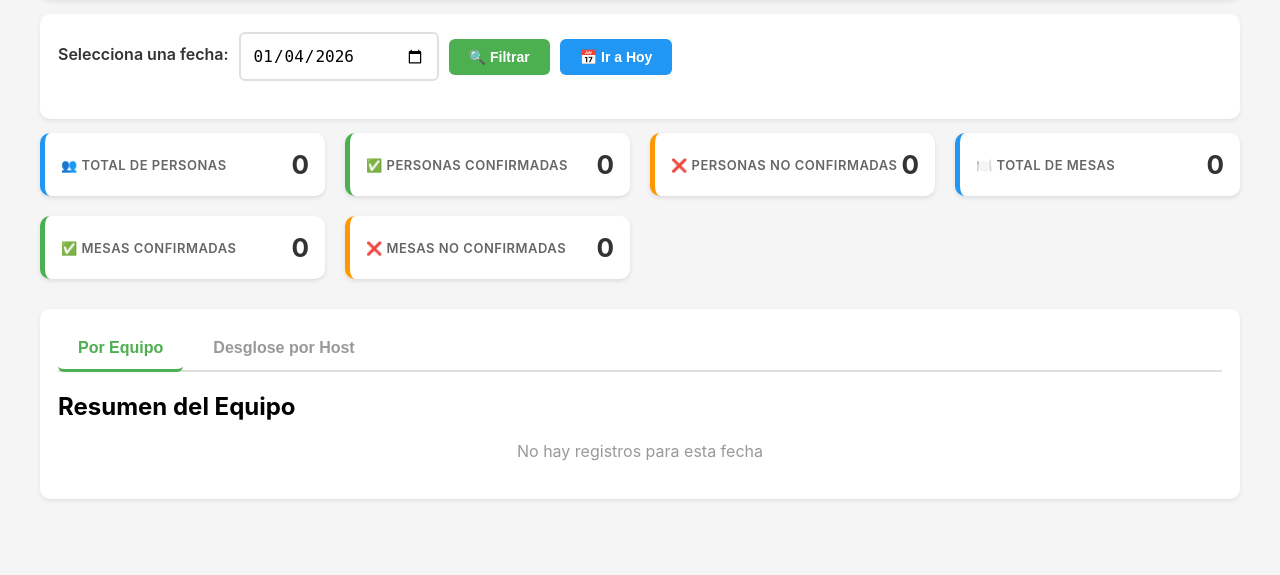
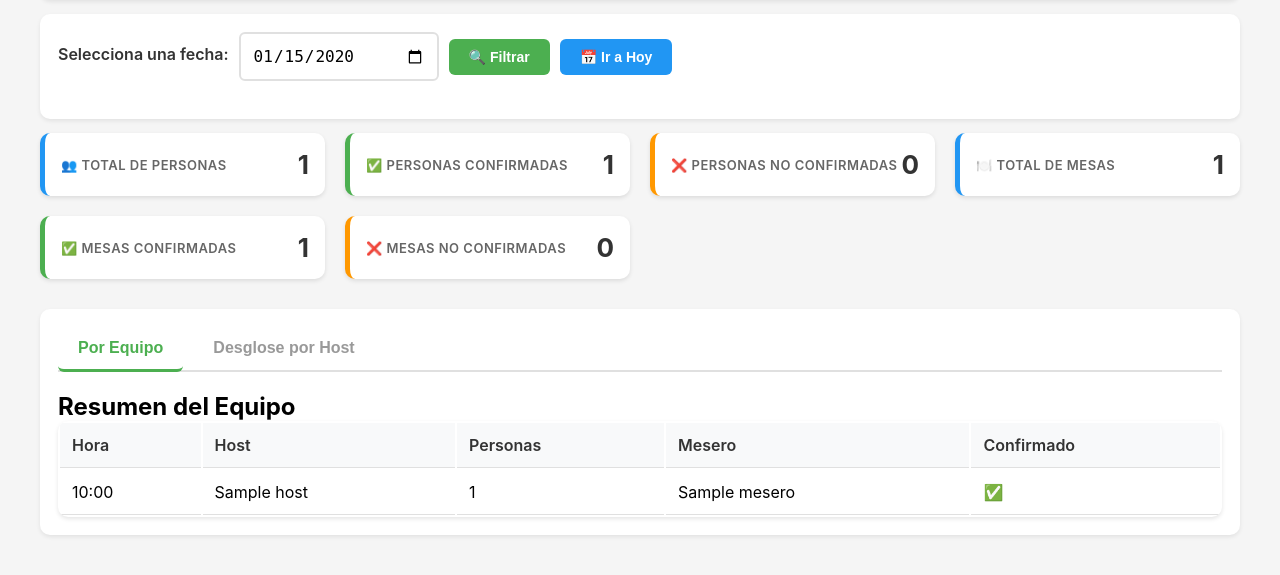
Before and after one commit to econopapi/terraza-zocalo-hosts, a Flask app: page /reporte/1 in a window 1280 px wide. Shown: the part 184-759 px from the top of the page. Run offline with Flask 3, Linux system fonts and the light colour scheme; tables that the repository leaves empty hold one stand-in row (values such as "Sample post").

Commit message:
Se añaden roles y claves al sistema

```diff
--- a/app.py
+++ b/app.py
@@ -4,6 +4,7 @@ from config import Config
 from datetime import datetime, date
 from sqlalchemy import func
 from zoneinfo import ZoneInfo
+from flask import render_template_string
 
 app = Flask(__name__)
 app.config.from_object(Config)
@@ -12,35 +13,134 @@ db.init_app(app)
 def get_cdmx_time():
     return datetime.now(ZoneInfo("America/Mexico_City"))
 
+# NEW: helpers to pick latest date with data
+def get_latest_fecha_equipo(equipo_id):
+    return db.session.query(func.max(RegistroDiarioHosteo.fecha))\
+        .join(Host, RegistroDiarioHosteo.id_host == Host.id_host)\
+        .filter(Host.id_equipo == equipo_id).scalar()
+
+def get_latest_fecha_mesero(mesero_id):
+    return db.session.query(func.max(RegistroDiarioHosteo.fecha))\
+        .filter(RegistroDiarioHosteo.id_mesero == mesero_id).scalar()
+
+def get_latest_fecha_global():
+    return db.session.query(func.max(RegistroDiarioHosteo.fecha)).scalar()
 
 @app.route('/')
 def index():
-    response_payload = jsonify({
-        "mensaje": "Terraza Zócalo - Sistema de registro de Hosteos",
-        "autor": "Daniel Limón <dani@dlimon.net>",
-        "rutas_disponibles": {
-            "/equipo-<int:equipo_id>": "Formulario para registrar hosteos por equipo",
-            "/reporte/<int:equipo_id>": "Reporte diario de hosteos por equipo"
-        }
-    })
-    return response_payload
+    # Landing page with three role buttons and prompt-based key entry
+    return render_template_string("""
+    {% extends "base.html" %}
+    {% block title %}Inicio{% endblock %}
+    {% block content %}
+    <div class="header">
+        <h1>Bienvenido</h1>
+        <p>Selecciona una opción</p>
+        <div class="no-print" style="margin-top:10px;">
+            <button class="btn" onclick="goHost()">Hosteos</button>
+            <button class="btn" onclick="goMesero()">Meseros</button>
+            <button class="btn" onclick="goReportes()">Reportes</button>
+        </div>
+    </div>
+    {% endblock %}
+    {% block scripts %}
+    <script>
+    function goHost(){
+        const clave = prompt('Clave de host');
+        if (!clave) return;
+        fetch(`/access/host?clave=${encodeURIComponent(clave)}`)
+        .then(r => r.json()).then(d => {
+            if (d.success) {
+                window.location.href = `/equipo/${d.id_equipo}?host_id=${d.id_host}`;
+            } else {
+                alert(d.error || 'Clave inválida');
+            }
+        });
+    }
+    function goMesero(){
+        const clave = prompt('Clave de mesero');
+        if (!clave) return;
+        fetch(`/access/mesero?clave=${encodeURIComponent(clave)}`)
+        .then(r => r.json()).then(d => {
+            if (d.success) {
+                const today = new Date().toISOString().split('T')[0];
+                window.location.href = `/mesero/${d.id_mesero}?fecha=${today}&clave=${encodeURIComponent(clave)}`;
+            } else {
+                alert(d.error || 'Clave inválida');
+            }
+        });
+    }
+    function goReportes(){
+        const clave = prompt('Clave de líder');
+        if (!clave) return;
+        fetch(`/access/lider?clave=${encodeURIComponent(clave)}`)
+        .then(r => r.json()).then(d => {
+            if (d.success) {
+                const today = new Date().toISOString().split('T')[0];
+                if (d.id_equipo == 777) {
+                    window.location.href = `/reporte-total?fecha=${today}`;
+                } else {
+                    window.location.href = `/reporte/${d.id_equipo}?fecha=${today}`;
+                }
+            } else {
+                alert(d.error || 'Clave inválida');
+            }
+        });
+    }
+    </script>
+    {% endblock %}
+    """)
+
+@app.route('/access/host')
+def access_host():
+    clave = request.args.get('clave', '').strip()
+    host = Host.query.filter_by(clave_host=clave).first()
+    if not host:
+        return jsonify(success=False, error='Clave de host inválida'), 404
+    return jsonify(success=True, id_equipo=host.id_equipo, id_host=host.id_host)
+
+@app.route('/access/mesero')
+def access_mesero():
+    clave = request.args.get('clave', '').strip()
+    mesero = Mesero.query.filter_by(clave_mesero=clave).first()
+    if not mesero:
+        return jsonify(success=False, error='Clave de mesero inválida'), 404
+    return jsonify(success=True, id_mesero=mesero.id_mesero)
+
+@app.route('/access/lider')
+def access_lider():
+    clave = request.args.get('clave', '').strip()
+    equipo = Equipo.query.filter_by(clave_lider=clave).first()
+    if not equipo:
+        return jsonify(success=False, error='Clave de líder inválida'), 404
+    return jsonify(success=True, id_equipo=equipo.id_equipo)
 
 @app.route('/equipo/<int:equipo_id>', methods=['GET', 'POST'])
 def equipo_form(equipo_id):
     equipo = Equipo.query.get_or_404(equipo_id)
     hosts = Host.query.filter_by(id_equipo=equipo_id).all()
     meseros = Mesero.query.all()
+    locked_host_id = request.args.get('host_id', type=int)
+    locked_host = Host.query.get(locked_host_id) if locked_host_id else None
+    if locked_host and locked_host.id_equipo != equipo_id:
+        return redirect(url_for('index'))
 
     if request.method == 'POST':
+        # Enforce locked host if present
+        id_host = locked_host.id_host if locked_host else request.form.get('id_host')
+        # Validate host belongs to equipo
+        host_obj = Host.query.get_or_404(int(id_host))
+        if host_obj.id_equipo != equipo_id:
+            return redirect(url_for('index'))
         registro = RegistroDiarioHosteo(
-            id_host=request.form.get('id_host'),
+            id_host=id_host,
             numero_personas=request.form.get('numero_personas'),
             id_mesero=request.form.get('id_mesero'),
             confirmada=False
         )
         db.session.add(registro)
         db.session.commit()
-        return redirect(url_for('equipo_form', equipo_id=equipo_id))
+        return redirect(url_for('equipo_form', equipo_id=equipo_id, host_id=locked_host_id) if locked_host_id else url_for('equipo_form', equipo_id=equipo_id))
 
     # Registros del día
     hoy = get_cdmx_time().date()
@@ -53,15 +153,153 @@ def equipo_form(equipo_id):
                          equipo=equipo,
                          hosts=hosts,
                          meseros=meseros,
-                         registros=registros)
+                         registros=registros,
+                         locked_host=locked_host)
 
 @app.route('/api/confirmar/<int:registro_id>', methods=['POST'])
 def confirmar_registro(registro_id):
     registro = RegistroDiarioHosteo.query.get_or_404(registro_id)
-    data = request.get_json()
+    data = request.get_json() or {}
+    # Enforce: only assigned mesero with valid clave can confirm
+    mesero_clave = data.get('mesero_clave')
+    mesero = Mesero.query.filter_by(clave_mesero=mesero_clave).first()
+    if not mesero or mesero.id_mesero != registro.id_mesero:
+        return jsonify({'success': False, 'error': 'No autorizado'}), 403
     registro.confirmada = data.get('confirmada', False)
     db.session.commit()
     return jsonify({'success': True, 'confirmada': registro.confirmada})
+
+@app.route('/mesero/<int:mesero_id>')
+def vista_mesero(mesero_id):
+    # Require clave param to view
+    clave = request.args.get('clave', '').strip()
+    mesero = Mesero.query.get_or_404(mesero_id)
+    if not mesero.clave_mesero or mesero.clave_mesero != clave:
+        return "No autorizado", 403
+
+    fecha_param = request.args.get('fecha')
+    if fecha_param:
+        try:
+            fecha_reporte = datetime.strptime(fecha_param, '%Y-%m-%d').date()
+        except:
+            # fallback to latest for this mesero
+            fecha_reporte = get_latest_fecha_mesero(mesero_id) or get_cdmx_time().date()
+    else:
+        # default to latest date with data for this mesero
+        fecha_reporte = get_latest_fecha_mesero(mesero_id) or get_cdmx_time().date()
+
+    registros = RegistroDiarioHosteo.query.filter(
+        RegistroDiarioHosteo.id_mesero == mesero_id,
+        RegistroDiarioHosteo.fecha == fecha_reporte
+    ).order_by(RegistroDiarioHosteo.hora.desc()).all()
+
+    total_hosteos = len(registros)
+    confirmados = sum(1 for r in registros if r.confirmada)
+    no_confirmados = total_hosteos - confirmados
+    total_personas = sum(r.numero_personas for r in registros)
+    personas_confirmadas = sum(r.numero_personas for r in registros if r.confirmada)
+
+    # Render lightweight view reusing table UX
+    return render_template_string("""
+    {% extends "base.html" %}
+    {% block title %}Mesero {{ mesero.nombre_mesero }}{% endblock %}
+    {% block content %}
+    <div class="breadcrumb no-print"><a href="{{ url_for('index') }}">← Inicio</a></div>
+    <div class="header">
+        <h1>Registros de Hoy - Mesero {{ mesero.nombre_mesero }}</h1>
+        <p>Fecha: {{ fecha_reporte }}</p>
+    </div>
+    <div class="form-card no-print">
+        <div class="fecha-selector">
+            <label for="fecha-input">Selecciona una fecha:</label>
+            <input type="date" id="fecha-input" value="{{ fecha_reporte }}">
+            <button onclick="filtrarPorFecha()">🔍 Filtrar</button>
+            <button onclick="irAHoy()" class="btn btn-hoy">📅 Ir a Hoy</button>
+        </div>
+    </div>
+    <div class="stats-grid">
+        <div class="stat-card"><div class="stat-label">👥 Total Personas</div><div class="stat-value">{{ total_personas }}</div></div>
+        <div class="stat-card"><div class="stat-label">✅ Personas Confirmadas</div><div class="stat-value">{{ personas_confirmadas }}</div></div>
+        <div class="stat-card"><div class="stat-label">🍽️ Total Mesas</div><div class="stat-value">{{ total_hosteos }}</div></div>
+        <div class="stat-card"><div class="stat-label">✅ Mesas Confirmadas</div><div class="stat-value">{{ confirmados }}</div></div>
+        <div class="stat-card"><div class="stat-label">❌ Mesas No Confirmadas</div><div class="stat-value">{{ no_confirmados }}</div></div>
+    </div>
+    <div class="form-card">
+        <h2>Registros del Mesero</h2>
+        {% if registros %}
+        <div class="table-wrapper">
+            <table>
+                <thead><tr>
+                    <th>Hora</th>
+                    <th>Equipo</th>
+                    <th>Host</th>
+                    <th>Personas</th>
+                    <th>Confirmado</th>
+                </tr></thead>
+                <tbody>
+                {% for r in registros %}
+                    <tr>
+                        <td>{{ r.hora.strftime('%H:%M') }}</td>
+                        <td>{{ r.host.equipo.id_equipo if r.host and r.host.equipo else 'N/D' }}</td>
+                        <td>{{ r.host.nombre_host if r.host else 'N/D' }}</td>
+                        <td>{{ r.numero_personas }}</td>
+                        <td>
+                            <button type="button" class="status-btn" data-registro-id="{{ r.id_registro_hosteo }}" onclick="toggleConfirmacion(this)">
+                                <span class="{% if r.confirmada %}confirmada{% else %}no-confirmada{% endif %}">
+                                    {% if r.confirmada %}✅{% else %}❌{% endif %}
+                                </span>
+                            </button>
+                        </td>
+                    </tr>
+                {% endfor %}
+                </tbody>
+            </table>
+        </div>
+        {% else %}
+        <p style="text-align:center;color:#999;padding:20px;">Sin registros para esta fecha</p>
+        {% endif %}
+    </div>
+    {% endblock %}
+    {% block scripts %}
+    <script>
+    function filtrarPorFecha(){
+        const fecha = document.getElementById('fecha-input').value;
+        const clave = encodeURIComponent('{{ clave }}');
+        window.location.href = `/mesero/{{ mesero.id_mesero }}?fecha=${fecha}&clave=${clave}`;
+    }
+    function irAHoy(){
+        const today = new Date().toISOString().split('T')[0];
+        const clave = encodeURIComponent('{{ clave }}');
+        window.location.href = `/mesero/{{ mesero.id_mesero }}?fecha=${today}&clave=${clave}`;
+    }
+    function toggleConfirmacion(btn){
+        const registroId = btn.dataset.registroId;
+        const span = btn.querySelector('span');
+        const isConfirmada = span.classList.contains('confirmada');
+        const nuevaConfirmacion = !isConfirmada;
+        fetch(`/api/confirmar/${encodeURIComponent(registroId)}`, {
+            method: 'POST',
+            headers: {'Content-Type': 'application/json'},
+            body: JSON.stringify({confirmada: nuevaConfirmacion, mesero_clave: '{{ clave }}'})
+        })
+        .then(r=>r.json())
+        .then(data=>{
+            if (data.success) {
+                span.textContent = data.confirmada ? '✅' : '❌';
+                span.className = data.confirmada ? 'confirmada' : 'no-confirmada';
+            } else {
+                alert(data.error || 'No autorizado');
+            }
+        })
+        .catch(err=>console.error('Error confirmación:', err));
+    }
+    </script>
+    {% endblock %}
+    """, mesero=mesero, registros=registros,
+       total_hosteos=total_hosteos, confirmados=confirmados,
+       no_confirmados=no_confirmados, total_personas=total_personas,
+       personas_confirmadas=personas_confirmadas, fecha_reporte=fecha_reporte.isoformat(),
+       clave=clave)
 
 @app.route('/reporte/<int:equipo_id>')
 def reporte_equipo(equipo_id):
@@ -72,9 +310,10 @@ def reporte_equipo(equipo_id):
         try:
             fecha_reporte = datetime.strptime(fecha_param, '%Y-%m-%d').date()
         except:
-            fecha_reporte = get_cdmx_time().date()
+            fecha_reporte = get_latest_fecha_equipo(equipo_id) or get_cdmx_time().date()
     else:
-        fecha_reporte = get_cdmx_time().date()
+        # default to latest date with data for this equipo
+        fecha_reporte = get_latest_fecha_equipo(equipo_id) or get_cdmx_time().date()
 
     # Registros del día seleccionado con ordenamiento
     registros = RegistroDiarioHosteo.query.join(Host).filter(
@@ -93,11 +332,13 @@ def reporte_equipo(equipo_id):
         Host.nombre_host,
         Host.id_host,
         func.count(RegistroDiarioHosteo.id_registro_hosteo).label('total'),
-        func.sum(RegistroDiarioHosteo.numero_personas).label('personas')
+        func.sum(RegistroDiarioHosteo.numero_personas).label('personas'),
+        Host.id_equipo.label('host_equipo_id')
     ).join(RegistroDiarioHosteo).filter(
         Host.id_equipo == equipo_id,
         RegistroDiarioHosteo.fecha == fecha_reporte
-    ).group_by(Host.nombre_host, Host.id_host).order_by(func.count(RegistroDiarioHosteo.id_registro_hosteo).desc()).all()
+    ).group_by(Host.nombre_host, Host.id_host, Host.id_equipo)\
+     .order_by(func.count(RegistroDiarioHosteo.id_registro_hosteo).desc()).all()
 
     print(f"DEBUG - Equipo: {equipo.id_equipo}, Fecha: {fecha_reporte}, Total hosteos: {total_hosteos}")
 
@@ -112,23 +353,20 @@ def reporte_equipo(equipo_id):
                          registros=registros,
                          fecha_reporte=fecha_reporte.isoformat())
 
-@app.route('/reporte/<int:equipo_id>/host/<int:host_id>')
-def reporte_host(equipo_id, host_id):
-    equipo = Equipo.query.get_or_404(equipo_id)
-    host = Host.query.get_or_404(host_id)
+@app.route('/reporte-total')
+def reporte_total():
+    # Aggregate report across all equipos; uses same template with Equipo: id 777
     fecha_param = request.args.get('fecha')
-
     if fecha_param:
         try:
             fecha_reporte = datetime.strptime(fecha_param, '%Y-%m-%d').date()
         except:
-            fecha_reporte = get_cdmx_time().date()
+            fecha_reporte = get_latest_fecha_global() or get_cdmx_time().date()
     else:
-        fecha_reporte = get_cdmx_time().date()
+        # default to latest date with data (global)
+        fecha_reporte = get_latest_fecha_global() or get_cdmx_time().date()
 
-    # Registros del host específico en la fecha seleccionada
     registros = RegistroDiarioHosteo.query.filter(
-        RegistroDiarioHosteo.id_host == host_id,
         RegistroDiarioHosteo.fecha == fecha_reporte
     ).order_by(RegistroDiarioHosteo.hora.desc()).all()
 
@@ -138,16 +376,26 @@ def reporte_host(equipo_id, host_id):
     total_personas = sum(r.numero_personas for r in registros)
     personas_confirmadas = sum(r.numero_personas for r in registros if r.confirmada)
 
-    print(f"DEBUG - Host: {host.nombre_host}, Fecha: {fecha_reporte}, Total: {total_hosteos}")
+    ranking = db.session.query(
+        Host.nombre_host,
+        Host.id_host,
+        func.count(RegistroDiarioHosteo.id_registro_hosteo).label('total'),
+        func.sum(RegistroDiarioHosteo.numero_personas).label('personas'),
+        Host.id_equipo.label('host_equipo_id')
+    ).join(RegistroDiarioHosteo).filter(
+        RegistroDiarioHosteo.fecha == fecha_reporte
+    ).group_by(Host.nombre_host, Host.id_host, Host.id_equipo)\
+     .order_by(func.count(RegistroDiarioHosteo.id_registro_hosteo).desc()).all()
 
-    return render_template('reporte_host.html',
-                         equipo=equipo,
-                         host=host,
+    equipo_control = Equipo.query.get(777)
+    return render_template('reporte.html',
+                         equipo=equipo_control,
                          total_hosteos=total_hosteos,
                          confirmados=confirmados,
                          no_confirmados=no_confirmados,
                          total_personas=total_personas,
                          personas_confirmadas=personas_confirmadas,
+                         ranking=ranking,
                          registros=registros,
                          fecha_reporte=fecha_reporte.isoformat())
 
@@ -159,33 +407,34 @@ def init_db():
 
     # Crear equipos
     equipos = [
-        Equipo(id_equipo=1, lider_equipo='Ana García'),
-        Equipo(id_equipo=2, lider_equipo='Carlos Ruiz'),
-        Equipo(id_equipo=3, lider_equipo='María López'),
-        Equipo(id_equipo=4, lider_equipo='Juan Pérez')
+        Equipo(id_equipo=1, lider_equipo='Ana García', clave_lider='julio2026'),
+        Equipo(id_equipo=2, lider_equipo='Carlos Ruiz', clave_lider='luis2026'),
+        Equipo(id_equipo=3, lider_equipo='María López', clave_lider='joel2026'),
+        Equipo(id_equipo=4, lider_equipo='Juan Pérez', clave_lider='gordo2026'),
+        Equipo(id_equipo=777, lider_equipo='Control', clave_lider='control2026'),
     ]
     db.session.add_all(equipos)
 
     # Crear hosts
     hosts = [
-        Host(id_equipo=1, nombre_host='Laura'),
-        Host(id_equipo=1, nombre_host='Pedro'),
-        Host(id_equipo=2, nombre_host='Sofia'),
-        Host(id_equipo=2, nombre_host='Diego'),
-        Host(id_equipo=3, nombre_host='Valeria'),
-        Host(id_equipo=3, nombre_host='Andrés'),
-        Host(id_equipo=4, nombre_host='Camila'),
-        Host(id_equipo=4, nombre_host='Roberto'),
+        Host(id_equipo=1, nombre_host='Yasmin', clave_host='host2026yasmin'),
+        Host(id_equipo=1, nombre_host='Karo', clave_host='host2026karo'),
+        Host(id_equipo=1, nombre_host='Diego', clave_host='host2026diego'),
+        Host(id_equipo=1, nombre_host='Julio', clave_host='host2026julio'),
+        Host(id_equipo=2, nombre_host='Daniela', clave_host='host2026daniela'),
+        Host(id_equipo=2, nombre_host='Antony', clave_host='host2026antony'),
     ]
     db.session.add_all(hosts)
 
     # Crear meseros
     meseros = [
-        Mesero(nombre_mesero='Mesero 1'),
-        Mesero(nombre_mesero='Mesero 2'),
-        Mesero(nombre_mesero='Mesero 3'),
-        Mesero(nombre_mesero='Mesero 4'),
-        Mesero(nombre_mesero='Mesero 5'),
+        Mesero(nombre_mesero='Julio', clave_mesero='mesero2026julio'),
+        Mesero(nombre_mesero='Yaky', clave_mesero='mesero2026yaky'),
+        Mesero(nombre_mesero='Rosaura', clave_mesero='mesero2026rosaura'),
+        Mesero(nombre_mesero='Karen', clave_mesero='mesero2026karen'),
+        Mesero(nombre_mesero='Mónica', clave_mesero='mesero2026monica'),
+        Mesero(nombre_mesero='Ana', clave_mesero='mesero2026ana'),
+        Mesero(nombre_mesero='Jatt', clave_mesero='mesero2026jatt'),
     ]
     db.session.add_all(meseros)
 
--- a/models.py
+++ b/models.py
@@ -10,6 +10,7 @@ class Equipo(db.Model):
 
     id_equipo = db.Column(db.Integer, primary_key=True)
     lider_equipo = db.Column(db.String(100), nullable=False)
+    clave_lider = db.Column(db.String(120), unique=True, nullable=True)
     hosts = db.relationship('Host', backref='equipo', lazy=True)
     cortes = db.relationship('CorteDiarioHosteo', backref='equipo', lazy=True)
 
@@ -19,6 +20,7 @@ class Host(db.Model):
     id_host = db.Column(db.Integer, primary_key=True)
     id_equipo = db.Column(db.Integer, db.ForeignKey('equipos.id_equipo'), nullable=False)
     nombre_host = db.Column(db.String(100), nullable=False)
+    clave_host = db.Column(db.String(120), unique=True, nullable=True)
 
     registros = db.relationship('RegistroDiarioHosteo', backref='host', lazy=True)
 
@@ -27,6 +29,7 @@ class Mesero(db.Model):
 
     id_mesero = db.Column(db.Integer, primary_key=True)
     nombre_mesero = db.Column(db.String(100), nullable=False)
+    clave_mesero = db.Column(db.String(120), unique=True, nullable=True)
 
     registros = db.relationship('RegistroDiarioHosteo', backref='mesero', lazy=True)
 
--- a/templates/reporte.html
+++ b/templates/reporte.html
@@ -256,7 +256,8 @@
         {% if ranking %}
         <div style="display: flex; flex-direction: column; gap: 10px;">
             {% for row in ranking %}
-            <div class="host-row" onclick="irAReporteHost({{ row[1] }})">
+            <!-- row: [nombre_host, id_host, mesas, personas, host_equipo_id] -->
+            <div class="host-row" onclick="irAReporteHost({{ row[1] }}, {{ row[4] }})">
                 <div class="host-name">{{ row[0] }}</div>
                 <div class="host-stats">
                     <div class="host-stat">
@@ -301,10 +302,9 @@ function irAHoy() {
     window.location.href = `/reporte/${equipo_id}?fecha=${today}`;
 }
 
-function irAReporteHost(host_id) {
+function irAReporteHost(host_id, host_equipo_id) {
     const fecha = document.getElementById('fecha-input').value;
-    const equipo_id = {{ equipo.id_equipo }};
-    window.location.href = `/reporte/${equipo_id}/host/${host_id}?fecha=${fecha}`;
+    window.location.href = `/reporte/${host_equipo_id}/host/${host_id}?fecha=${fecha}`;
 }
 
 function downloadPDF() {
```
Also changed, not shown: templates/equipo.html (+10 -33 lines).
